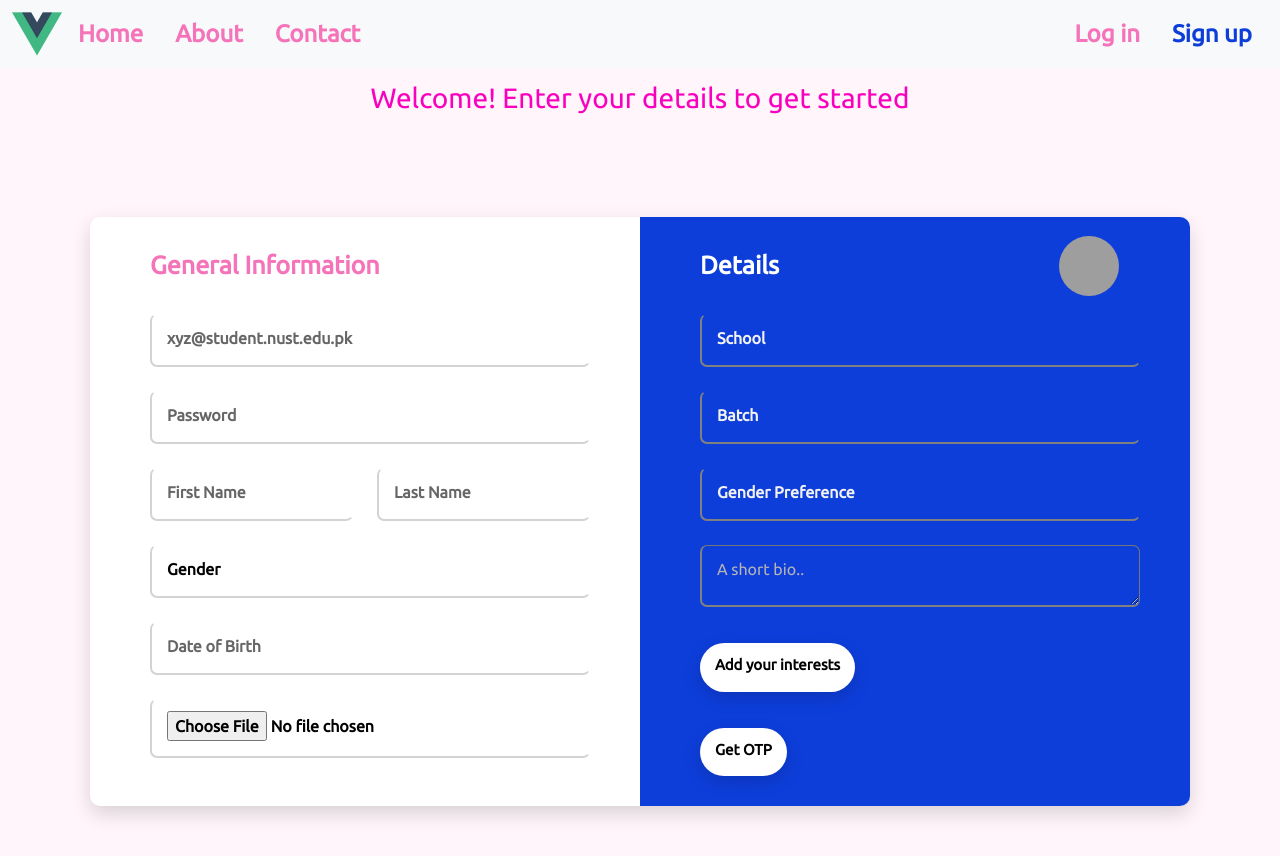
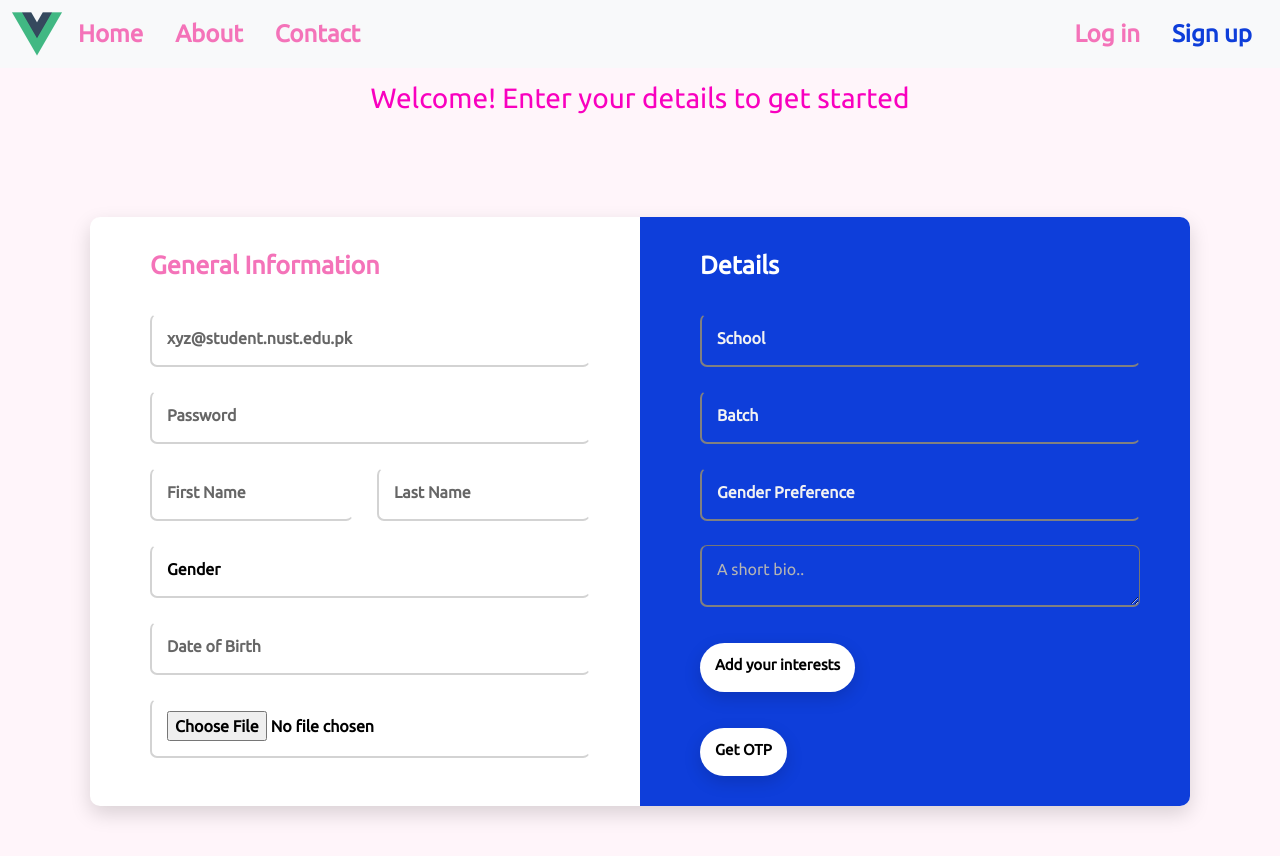
Before and after one commit to valkrypton/aashna, a Vue app: page /sign-up in a window 1280 px wide. Shown: the top 856 px of the page. Built offline with nearby package versions, Linux system fonts and the light colour scheme; grey boxes are pictures that could not be loaded.

Commit message:
account delete functionality + new font + some ui changes

```diff
--- a/src/components/Interests.vue
+++ b/src/components/Interests.vue
@@ -42,8 +42,8 @@
                   }}</label>
               </div>
             </div>
-            <h3>Music</h3>
             <div class="row mb-3">
+              <h3>Music</h3>
               <div v-for="interest in music" class="col-md-auto">
                 <input name="interests" type="checkbox" :value="interest.name" class="btn-check" :id="interest.name"
                        autocomplete="off"
@@ -121,7 +121,8 @@ import {
 } from "@/composables/possibleInterests";
 
 const userInterests = new Set()
-const emits = defineEmits(['interest closed'])
+const emits = defineEmits(['interest-closed'])
+
 
 function check(e) {
   if (!userInterests.has(e.target.value)) {
--- a/src/components/Messages.vue
+++ b/src/components/Messages.vue
@@ -52,7 +52,6 @@ const props = defineProps({
   them: Object,
   socket: Object
 })
-console.log(props.them.img_url)
 watch(props, () => {
   getAllMsgs();
 })
--- a/src/views/MainView.vue
+++ b/src/views/MainView.vue
@@ -163,7 +163,6 @@ function recordRightSwipe(swipee) {
     }
   }).then(response => {
     getMatchedUsers();
-    console.log("HERE")
     socket.emit("rightSwipe", {swipee: swipee});
   })
 }
--- a/src/views/ProfileView.vue
+++ b/src/views/ProfileView.vue
@@ -1,6 +1,6 @@
 <template>
   <div class="container light-style flex-grow-1 ">
-    <h2 class="py-5 mb-3">
+    <h2 class="pt-3">
       Account settings
     </h2>
     <div class="card overflow-hidden">
@@ -133,6 +133,11 @@
                   </select>
                   <label for="batch">Batch</label>
                 </div>
+                <div class="btn-group">
+                  <div class="btn btn-outline-primary" data-bs-toggle="modal" data-bs-target="#staticBackdrop">
+                    Change interests
+                  </div>
+                </div>
               </div>
             </div>
             <div class="tab-pane fade" id="delete-account">
@@ -173,6 +178,7 @@
       <button @click="cancel" type="button" class="btn btn-secondary">Cancel</button>
     </div>
   </div>
+  <Interests @interest-closed="getInterests"/>
 </template>
 
 <script setup>
@@ -180,7 +186,7 @@ import {onBeforeMount, ref, watch} from "vue";
 import {useRoute, useRouter} from "vue-router";
 import axios from "axios";
 import {checkPwValidity} from "@/composables/validEmailPassword";
-import LandingPage from "@/views/LandingPage";
+import Interests from "@/components/Interests";
 
 const router = useRouter()
 const route = useRoute()
@@ -196,6 +202,7 @@ const user = ref({
   interests: [{interest: ""}],
   img_url: ""
 })
+
 const oldPass = ref('')
 const newPass = ref('')
 const cnfrmPass = ref('')
@@ -210,7 +217,7 @@ const email = ref('')
 const pass = ref('')
 let file = null
 let tempUser = {}
-
+let interests = []
 for (let i = 0; i < 8; i++) {
   years.value.push(startYear + i);
 }
@@ -334,6 +341,12 @@ function deleteAccount() {
   }
 }
 
+function getInterests(data) {
+  interests = []
+  interests = data
+  console.log(interests)
+}
+
 onBeforeMount(() => {
   user.value = JSON.parse(localStorage.getItem('loggedUser'))
   img_src.value = user.value.img_url
@@ -355,9 +368,6 @@ h2 {
   height: 50px;
 }
 
-.container {
-  background-color: var(--bg-color);
-}
 
 .ui-w-80 {
   width: 80px !important;
--- a/src/views/SignUp.vue
+++ b/src/views/SignUp.vue
@@ -46,17 +46,15 @@
             <input id="dob" placeholder="Date of Birth" type="text" @focusin="date" @focusout="text" name="DOB"
                    required>
           </div>
+          <div v-if="img_src" class="form-row img-div">
+            <img :src="img_src" alt="profile_img" class="profile-img">
+          </div>
           <div class="form-row">
             <input id="avi" type="file" accept="image/*" name="profile_img" @change="showImg" required/>
           </div>
         </div>
         <div class="form-right">
-          <div class="header">
-            <h2>Details</h2>
-            <div>
-              <img :src="img_src" alt="profile_img" class="profile-img">
-            </div>
-          </div>
+          <h2>Details</h2>
           <div class="form-row">
             <select name="school" required>
               <option value="" disabled selected>School</option>
@@ -144,7 +142,7 @@ const form = ref(null)
 const years = ref([]);
 const email = ref('')
 const pass = ref('')
-const img_src = ref('https://dreamvilla.life/wp-content/uploads/2017/07/dummy-profile-pic.png')
+const img_src = ref(null)
 let startYear = new Date().getFullYear() - 7;
 
 
@@ -506,22 +504,12 @@ body {
   font-size: 16px;
 }
 
-.form-right .header {
-  display: grid;
-  grid-template-columns: 50% 50%;
-  place-items: center stretch;
+.profile-img {
+  width: 50%;
+  height: fit-content;
 }
 
 
-.profile-img {
-  width: 60px;
-  height: 60px;
-  border-radius: 50%;
-}
-
-.form-right .header div {
-  padding-left: 9rem;
-}
 
 /* Responsive */
 @media screen and (max-width: 1199px) {
```
